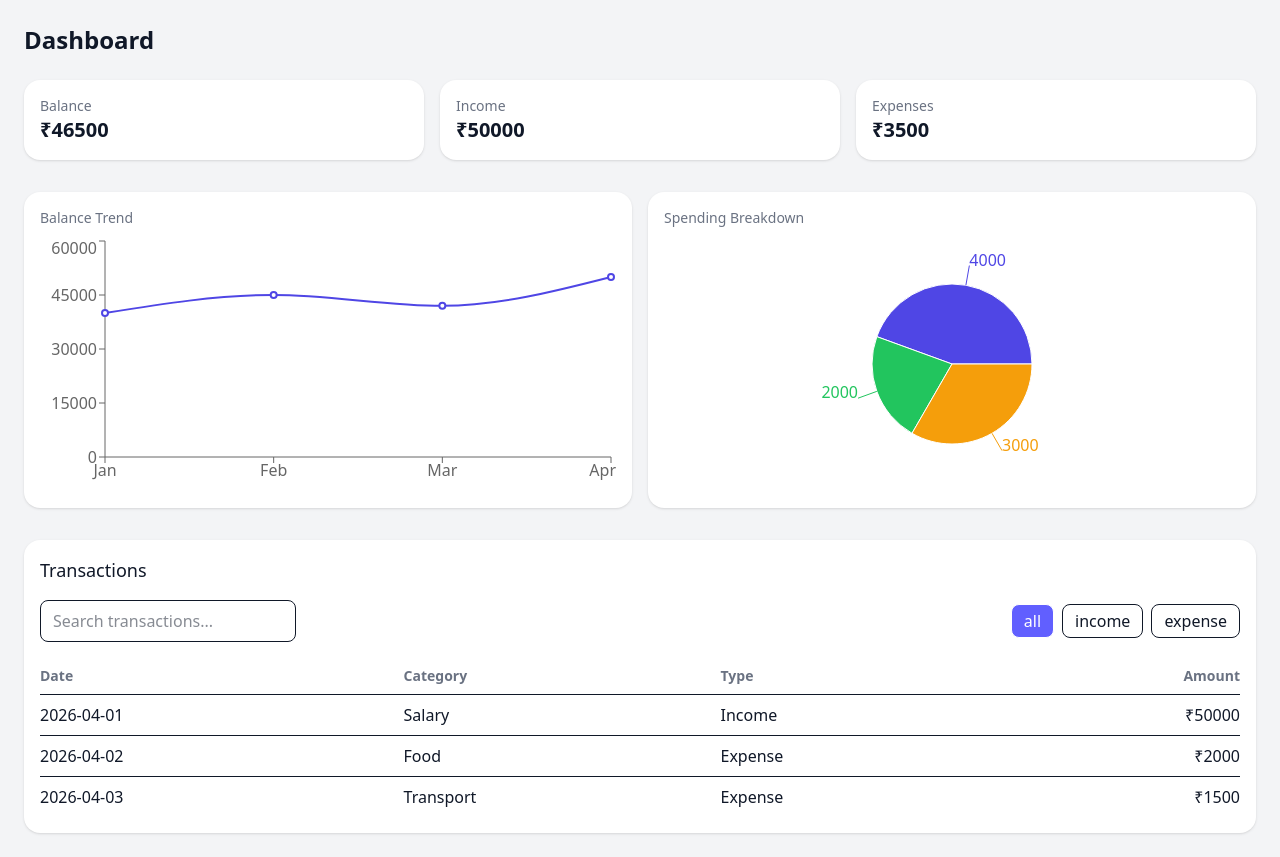
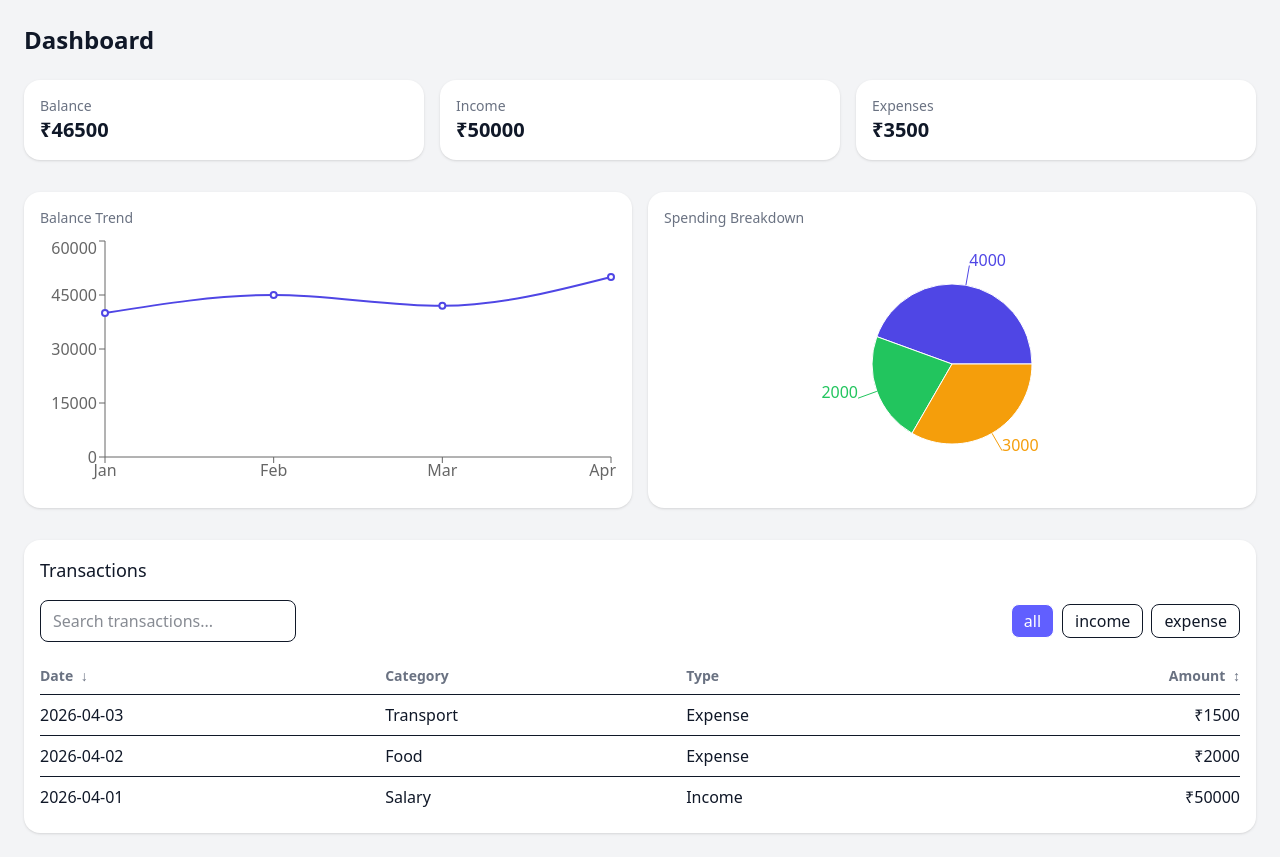
Before and after one commit to lalman-dev/finance-dashboard, a Next.js app: page /dashboard in a window 1280 px wide. Built offline with nearby package versions, Linux system fonts and the light colour scheme.

Commit message:
feat(store): add sorting state for transactions
- introduce sorting fields (date, amount)
- implement sort order toggle (asc/desc)
- add setSort action for dynamic sorting
- prepare store for sortable transactions table

```diff
--- a/src/features/transactions/TransactionsTable.tsx
+++ b/src/features/transactions/TransactionsTable.tsx
@@ -1,12 +1,32 @@
 "use client";
 
 import { useFinanceStore } from "@/src/store/useFinanceStore";
+
 export default function TransactionsTable() {
-  const { transactions, filter, search } = useFinanceStore();
+  const { transactions, filter, search, sortBy, sortOrder, setSort } =
+    useFinanceStore();
 
   const filtered = transactions
     .filter((t) => (filter === "all" ? true : t.type === filter))
-    .filter((t) => t.category.toLowerCase().includes(search.toLowerCase()));
+    .filter((t) => t.category.toLowerCase().includes(search.toLowerCase()))
+    .sort((a, b) => {
+      if (sortBy === "amount") {
+        return sortOrder === "asc" ? a.amount - b.amount : b.amount - a.amount;
+      }
+
+      if (sortBy === "date") {
+        return sortOrder === "asc"
+          ? new Date(a.date).getTime() - new Date(b.date).getTime()
+          : new Date(b.date).getTime() - new Date(a.date).getTime();
+      }
+
+      return 0;
+    });
+
+  const renderSortIcon = (field: "date" | "amount") => {
+    if (sortBy !== field) return "↕";
+    return sortOrder === "asc" ? "↑" : "↓";
+  };
 
   if (filtered.length === 0) {
     return (
@@ -21,10 +41,24 @@ export default function TransactionsTable() {
       <table className="w-full border-collapse mt-4">
         <thead>
           <tr className="text-left text-sm text-gray-500">
-            <th className="py-2">Date</th>
+            {/* Date */}
+            <th
+              className="py-2 cursor-pointer select-none"
+              onClick={() => setSort("date")}
+            >
+              Date <span className="ml-1">{renderSortIcon("date")}</span>
+            </th>
+
             <th>Category</th>
             <th>Type</th>
-            <th className="text-right">Amount</th>
+
+            {/* Amount */}
+            <th
+              className="text-right cursor-pointer select-none"
+              onClick={() => setSort("amount")}
+            >
+              Amount <span className="ml-1">{renderSortIcon("amount")}</span>
+            </th>
           </tr>
         </thead>
 
--- a/src/store/useFinanceStore.ts
+++ b/src/store/useFinanceStore.ts
@@ -1,10 +1,11 @@
-
 import { create } from "zustand";
 import { Transaction } from "../types";
 import { transactions as initialData } from "../lib/mockData";
 
 type Role = "viewer" | "admin";
 type FilterType = "all" | "income" | "expense";
+type SortField = "date" | "amount";
+type SortOrder = "asc" | "desc";
 
 type Store = {
   transactions: Transaction[];
@@ -12,7 +13,10 @@ type Store = {
   role: Role;
   filter: FilterType;
   search: string;
+  sortBy: SortField;
+  sortOrder: SortOrder;
 
+  setSort: (field: SortField) => void;
 
   setRole: (role: Role) => void;
   addTransaction: (t: Transaction) => void;
@@ -26,6 +30,15 @@ export const useFinanceStore = create<Store>((set) => ({
   role: "viewer",
   filter: "all",
   search: "",
+  sortBy: "date",
+  sortOrder: "desc",
+
+  setSort: (field) =>
+    set((state) => ({
+      sortBy: field,
+      sortOrder:
+        state.sortBy === field && state.sortOrder === "asc" ? "desc" : "asc",
+    })),
 
   setRole: (role) => set({ role }),
 
```
